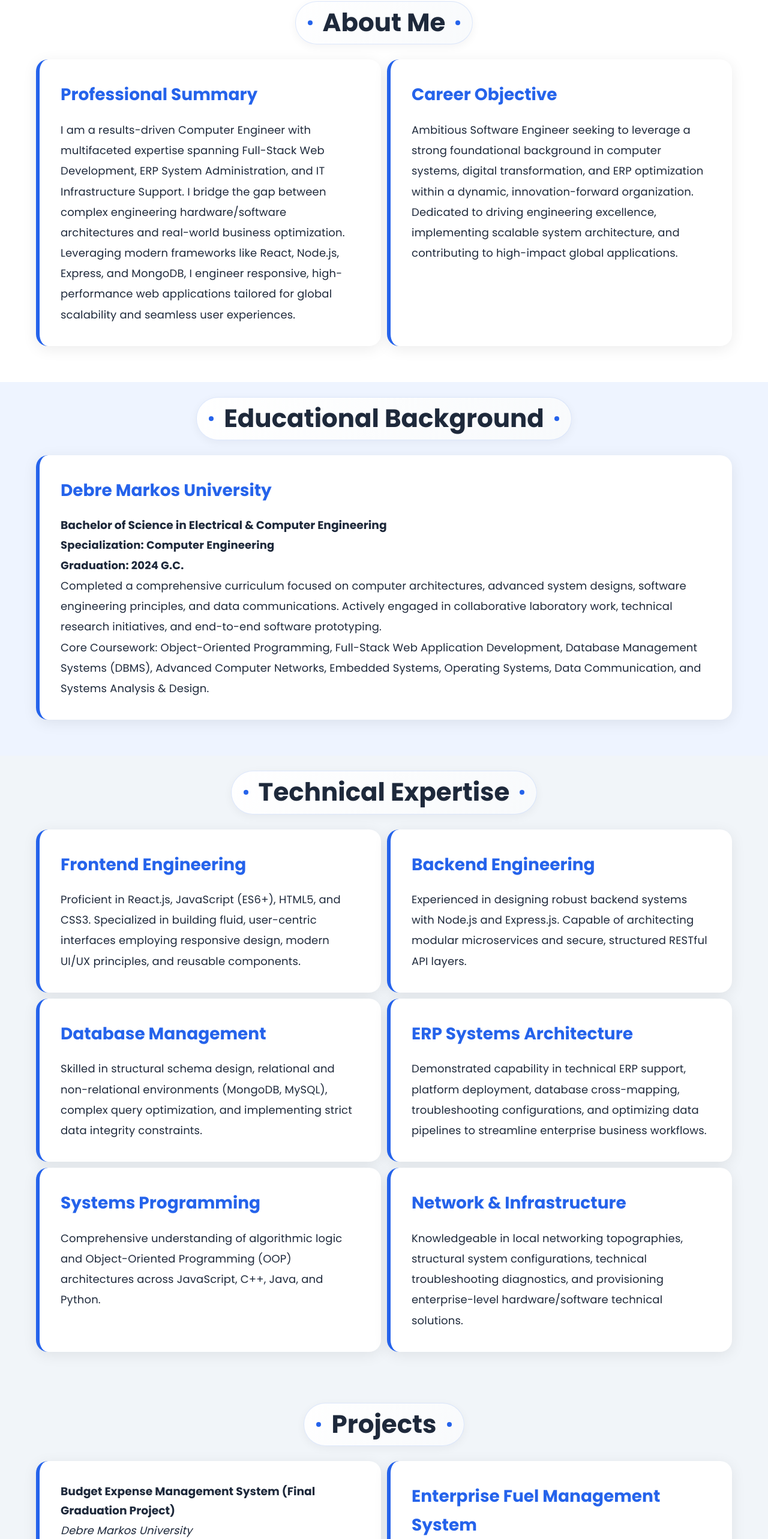
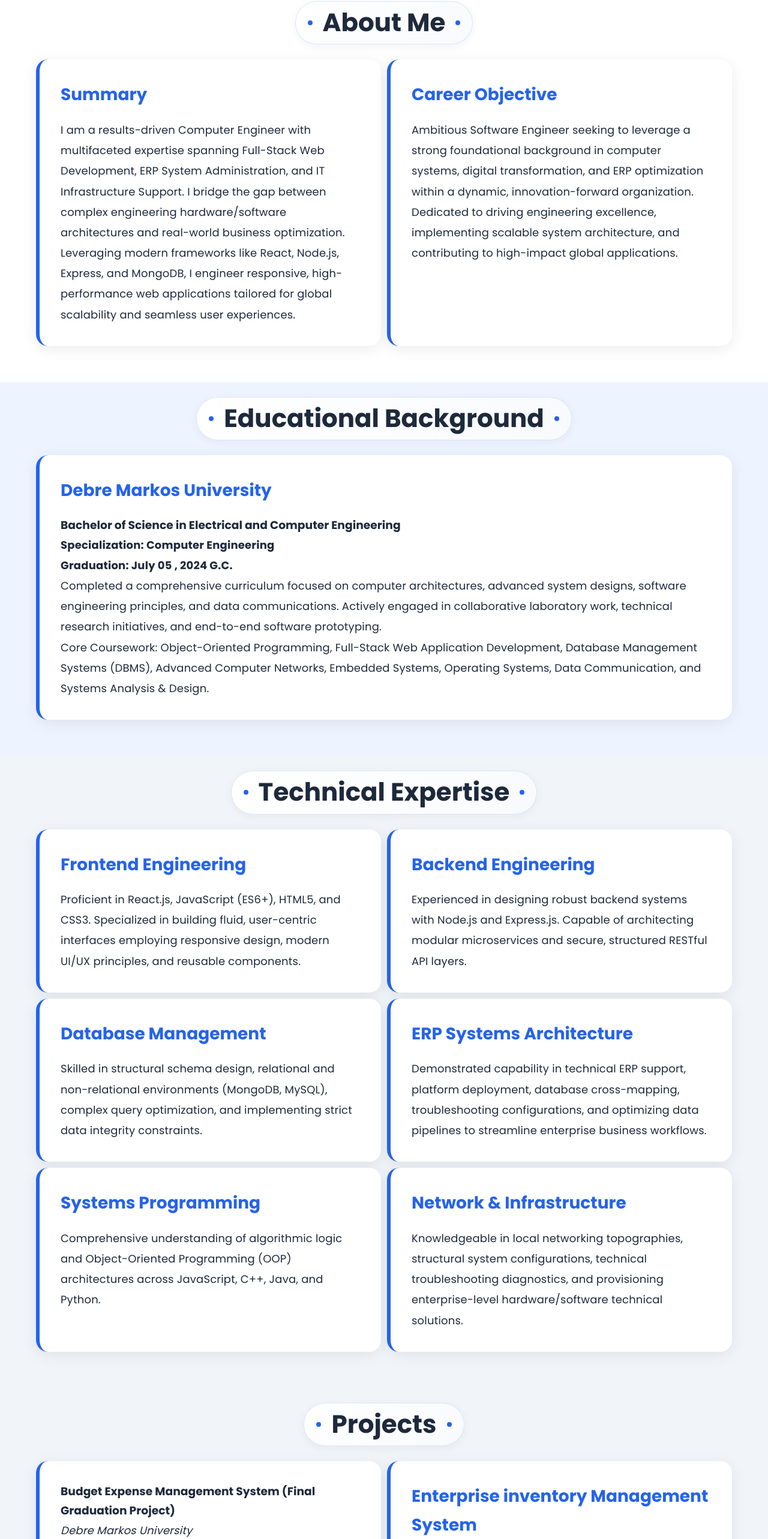
Before and after one commit to selamsewalemu/Selamsew-portfolio2, a React app in the folder frontend/: page / in a window 1280 px wide. Shown: the part 1000-3566 px from the top of the page at 60% size. Built offline with nearby package versions, Linux system fonts and the light colour scheme; the HTML template or start-up script is replaced by a standard one.

Commit message:
Linking project to GitHub

```diff
--- a/frontend/src/App.jsx
+++ b/frontend/src/App.jsx
@@ -59,7 +59,7 @@ function App() {
         <h1>About Me</h1>
         <div className="about-container">
           <div className="about-card">
-            <h2>Professional Summary</h2>
+            <h2>Summary</h2>
             <p>
               I am a results-driven Computer Engineer with multifaceted expertise spanning Full-Stack Web Development, ERP System Administration, and IT Infrastructure Support. I bridge the gap between complex engineering hardware/software architectures and real-world business optimization.
             </p>
@@ -81,9 +81,9 @@ function App() {
         <h1>Educational Background</h1>
         <div className="education-card">
           <h2>Debre Markos University</h2>
-          <h3>Bachelor of Science in Electrical & Computer Engineering</h3>
+          <h3>Bachelor of Science in Electrical and Computer Engineering</h3>
           <p className="spec-tag"><strong>Specialization: Computer Engineering</strong></p>
-          <p className="grad-tag"><strong>Graduation: 2024 G.C.</strong></p>
+          <p className="grad-tag"><strong>Graduation: July 05 , 2024 G.C.</strong></p>
           <p>
             Completed a comprehensive curriculum focused on computer architectures, advanced system designs, software engineering principles, and data communications. Actively engaged in collaborative laboratory work, technical research initiatives, and end-to-end software prototyping.
           </p>
@@ -134,7 +134,7 @@ function App() {
   <p>Architected and developed an automated, end-to-end full-stack web application designed to streamline departmental fund allocations and track real-time institutional expenditures. Built using React.js, Node.js, Express, and MongoDB, featuring dynamic data visualization dashboards for analytical budget reporting and secure role-based authentication.</p>
 </div>
           <div className="project-card">
-            <h2>Enterprise Fuel Management System</h2>
+            <h2>Enterprise inventory Management System</h2>
             <p>Architected and developed an end-to-end full-stack software application for auditing fuel purchase lifecycles and tracking dynamic consumption metrics. Built using React.js, Node.js, Express, and MongoDB.</p>
           </div>
           <div className="project-card">
@@ -182,7 +182,7 @@ function App() {
       {/* FOOTER */}
       <footer className="footer">
         <h2>Selamsew Alemu</h2>
-        <p><strong>Electrical & Computer Engineer</strong></p>
+        <p><strong>Electrical and Computer Engineer</strong></p>
         <p>Full-Stack Developer | ERP Systems Administrator</p>
         <p>© 2026 All Rights Reserved</p>
       </footer>
```
